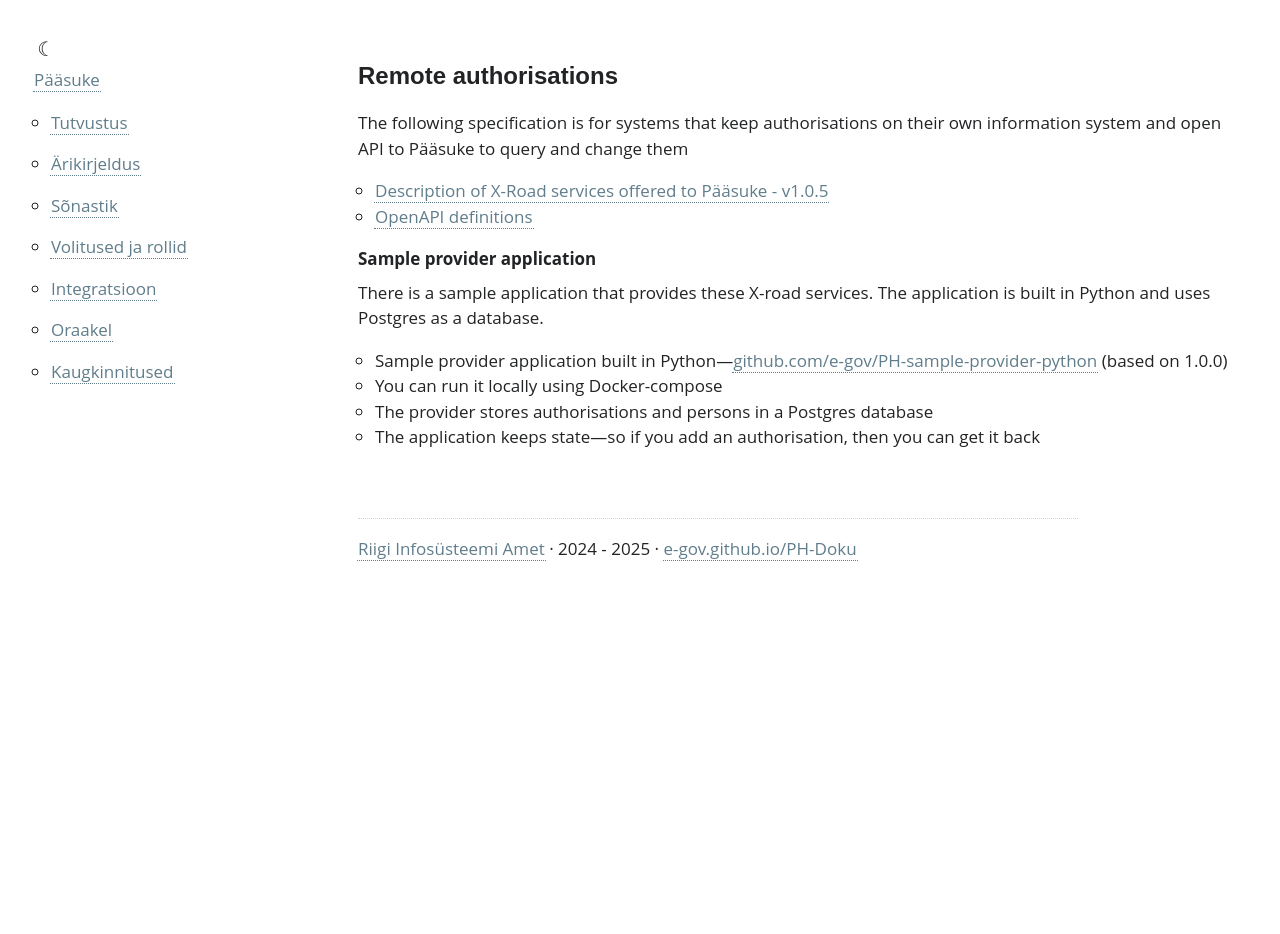
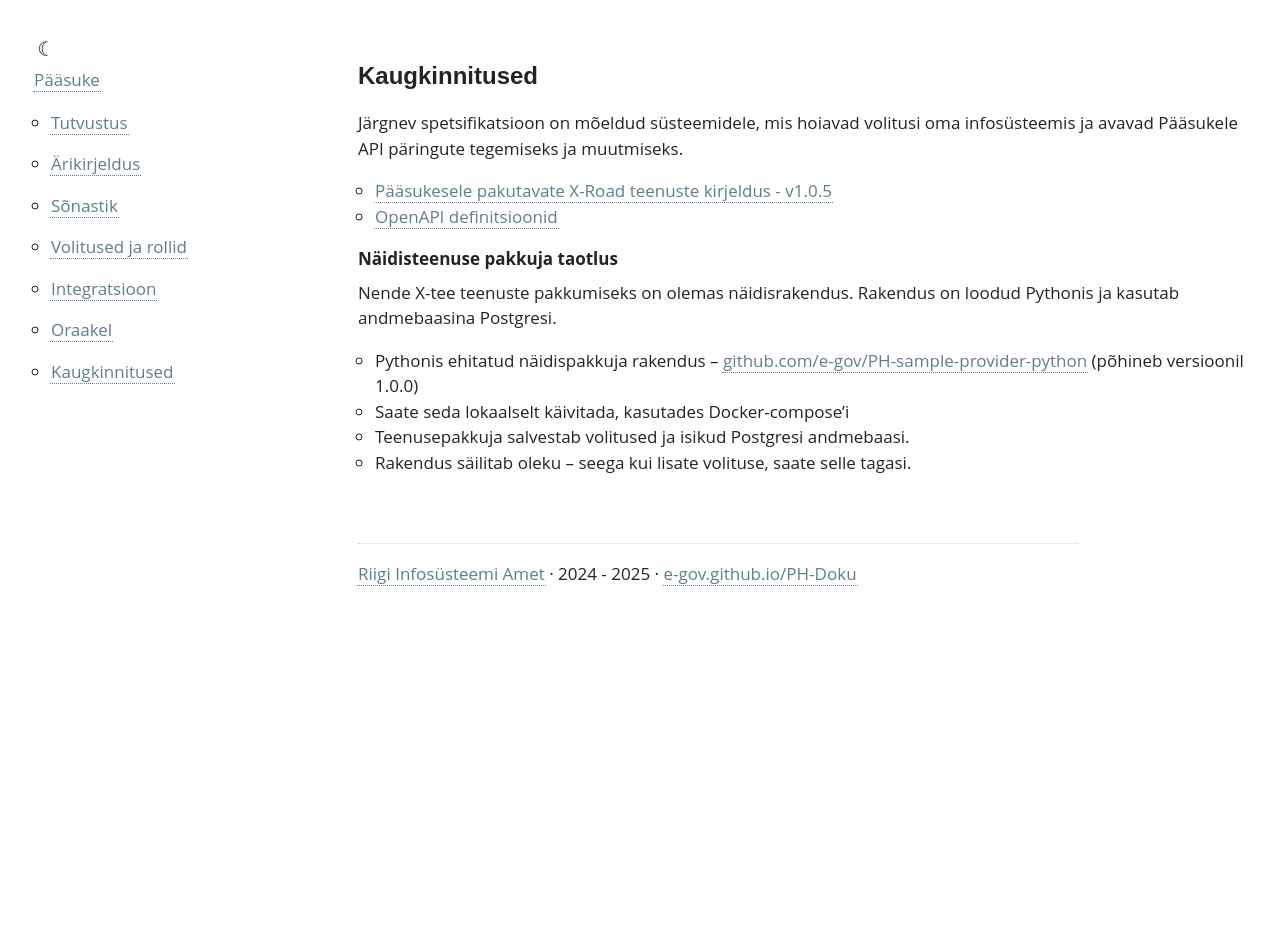
Before and after one commit to e-gov/PH-Doku, a Jekyll site: the page built from Remote.md, in a window 1280 px wide. Built offline with Jekyll 4.4.1, drawn with Linux system fonts in a browser that asks for light colours; our own code applies the rules of GitHub Pages for plain Markdown files.

Commit message:
kõik muu

```diff
--- a/Remote.md
+++ b/Remote.md
@@ -2,18 +2,19 @@
 permalink: Remote
 ---
 
-# Remote authorisations
+# Kaugkinnitused
 
-The following specification is for systems that keep authorisations on their own information system and open API to Pääsuke to query and change them
+Järgnev spetsifikatsioon on mõeldud süsteemidele, mis hoiavad volitusi oma infosüsteemis ja avavad Pääsukele API päringute tegemiseks ja muutmiseks.
 
-* [Description of X-Road services offered to Pääsuke - v1.0.5](https://e-gov.github.io/PH-Doku/files/xroad-services-offered-to-paasuke-v1.0.5.pdf)
-* [OpenAPI definitions](https://app.swaggerhub.com/apis/TUGI/x-road-services-consumed-by-paasuke/)
 
-### Sample provider application
+* [Pääsukesele pakutavate X-Road teenuste kirjeldus - v1.0.5](https://e-gov.github.io/PH-Doku/files/xroad-services-offered-to-paasuke-v1.0.5.pdf)
+* [OpenAPI definitsioonid](https://app.swaggerhub.com/apis/TUGI/x-road-services-consumed-by-paasuke/)
 
-There is a sample application that provides these X-road services. The application is built in Python and uses Postgres as a database.
+### Näidisteenuse pakkuja taotlus
 
-* Sample provider application built in Python—[github.com/e-gov/PH-sample-provider-python](https://github.com/e-gov/PH-sample-provider-python) (based on 1.0.0)
-* You can run it locally using Docker-compose
-* The provider stores authorisations and persons in a Postgres database
-* The application keeps state—so if you add an authorisation, then you can get it back
+Nende X-tee teenuste pakkumiseks on olemas näidisrakendus. Rakendus on loodud Pythonis ja kasutab andmebaasina Postgresi.
+
+* Pythonis ehitatud näidispakkuja rakendus – [github.com/e-gov/PH-sample-provider-python](https://github.com/e-gov/PH-sample-provider-python) (põhineb versioonil 1.0.0)
+* Saate seda lokaalselt käivitada, kasutades Docker-compose'i
+* Teenusepakkuja salvestab volitused ja isikud Postgresi andmebaasi.
+* Rakendus säilitab oleku – seega kui lisate volituse, saate selle tagasi.
```
Also changed, not shown: index.md (+3 -1 lines).
